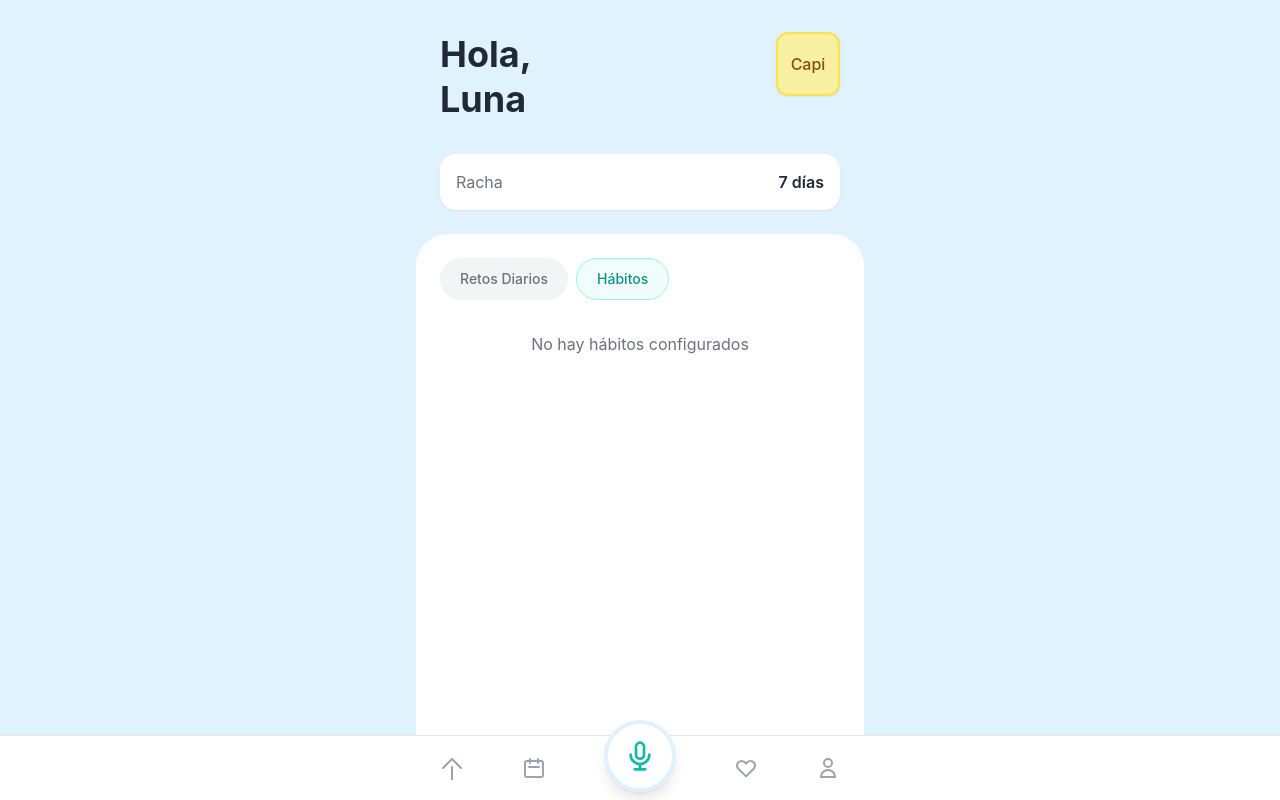
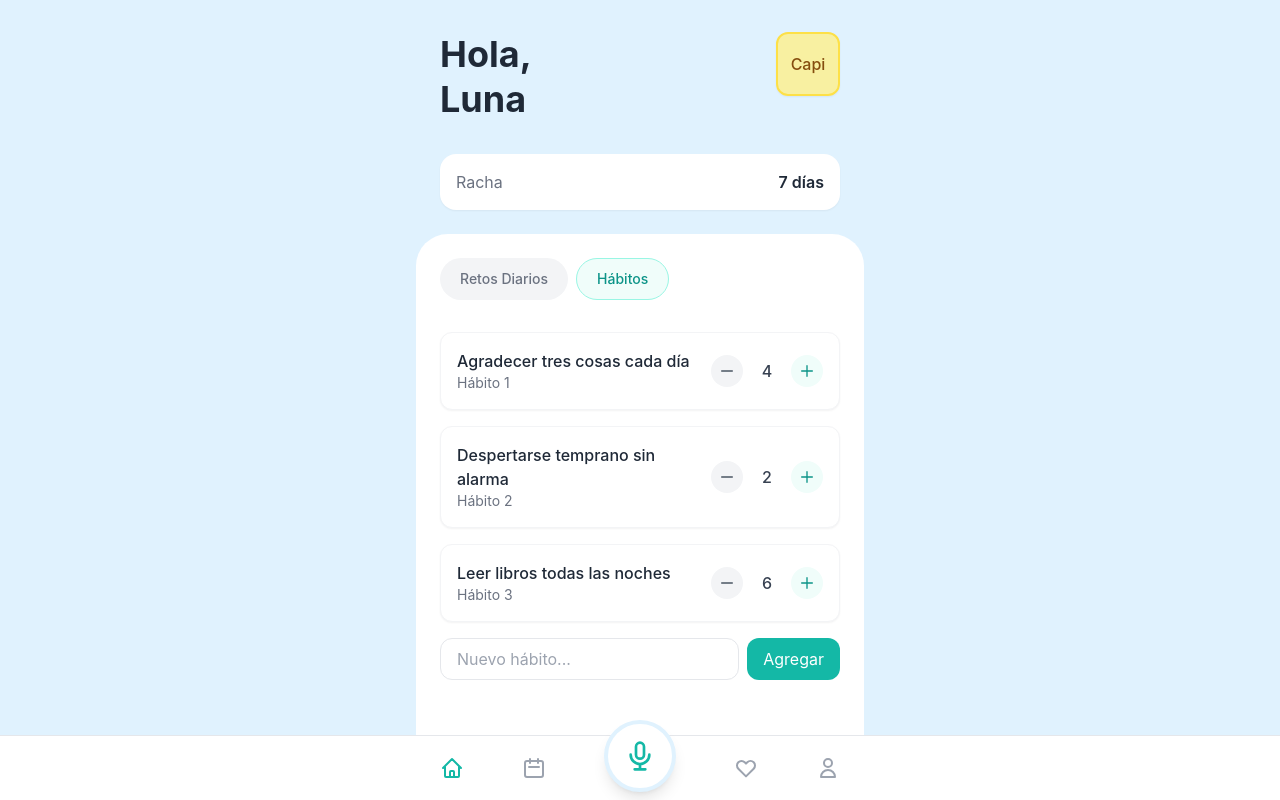
Before and after one commit to Ayrgthon/Calma, a React (Vite) app: page / in a window 1280 px wide. Both pictures are taken after a click on the button "Hábitos". Built offline with nearby package versions, Linux system fonts and the light colour scheme.

Commit message:
Home: Incorporación del apartado Habitos

```diff
--- a/src/RetosDiarios.jsx
+++ b/src/RetosDiarios.jsx
@@ -4,7 +4,9 @@ import React, { useState } from "react";
 const icons = {
   home: (
     <svg className="w-6 h-6" fill="none" stroke="currentColor" viewBox="0 0 24 24">
-      <path strokeLinecap="round" strokeLinejoin="round" strokeWidth={2} d="M3 12l9-9 9 9m-9 3v9m0-13v4" />
+      <path strokeLinecap="round" strokeLinejoin="round" strokeWidth={2}
+        d="M3 12l2-2m0 0l7-7 7 7M5 10v10a1 1 0 001 1h3m10-11l2 2m-2-2v10a1 1 0 01-1 1h-3m-6 0a1 1 0 001-1v-4a1 1 0 011-1h2a1 1 0 011 1v4a1 1 0 001 1m-6 0h6"
+      />
     </svg>
   ),
   calendar: (
@@ -32,7 +34,23 @@ const icons = {
       <path strokeLinecap="round" strokeLinejoin="round" strokeWidth={3} d="M5 13l4 4L19 7" />
     </svg>
   ),
+  plus: (
+    <svg className="w-4 h-4" fill="none" stroke="currentColor" viewBox="0 0 24 24">
+      <path strokeLinecap="round" strokeLinejoin="round" strokeWidth={2} d="M12 4v16m8-8H4" />
+    </svg>
+  ),
+  minus: (
+    <svg className="w-4 h-4" fill="none" stroke="currentColor" viewBox="0 0 24 24">
+      <path strokeLinecap="round" strokeLinejoin="round" strokeWidth={2} d="M20 12H4" />
+    </svg>
+  ),
 };
+
+const habitosIniciales = [
+  { id: 1, titulo: "Agradecer tres cosas cada día", descripcion: "Hábito 1", contador: 4 },
+  { id: 2, titulo: "Despertarse temprano sin alarma", descripcion: "Hábito 2", contador: 2 },
+  { id: 3, titulo: "Leer libros todas las noches", descripcion: "Hábito 3", contador: 6 },
+];
 
 const tareasIniciales = [
   { id: 1, texto: "Un día gris", completada: false },
@@ -43,6 +61,9 @@ const tareasIniciales = [
 export default function RetosDiarios() {
   const [tab, setTab] = useState("retos");
   const [tareas, setTareas] = useState(tareasIniciales);
+  const [habitos, setHabitos] = useState(habitosIniciales);
+  const [nuevoHabito, setNuevoHabito] = useState("");
+  const [vistaActual, setVistaActual] = useState("inicio");
 
   const toggleTarea = (id) => {
     setTareas(tareas.map(tarea =>
@@ -50,8 +71,32 @@ export default function RetosDiarios() {
     ));
   };
 
+  const ajustarContador = (id, incremento) => {
+    setHabitos(habitos.map(habito =>
+      habito.id === id
+        ? { ...habito, contador: Math.max(0, habito.contador + incremento) }
+        : habito
+    ));
+  };
+
+  const agregarHabito = () => {
+    if (nuevoHabito.trim()) {
+      const nuevoId = Math.max(...habitos.map(h => h.id)) + 1;
+      setHabitos([...habitos, {
+        id: nuevoId,
+        titulo: nuevoHabito,
+        descripcion: `Hábito ${nuevoId}`,
+        contador: 0
+      }]);
+      setNuevoHabito("");
+    }
+  };
+
+  const renderContenido = () => {
+    switch (vistaActual) {
+      case "inicio":
         return (
-    <div className="min-h-screen bg-sky-100 flex flex-col">
+          <>
             {/* Header */}
             <header className="px-6 pt-8 pb-4">
               <div className="flex justify-between items-start">
@@ -100,7 +145,7 @@ export default function RetosDiarios() {
                 </button>
               </div>
 
-        {/* Tasks */}
+              {/* Tasks or Habits */}
               {tab === "retos" && (
                 <ul className="mt-8 space-y-4">
                   {tareas.map((tarea) => (
@@ -122,17 +167,82 @@ export default function RetosDiarios() {
                   ))}
                 </ul>
               )}
+
               {tab === "habitos" && (
-          <div className="mt-8 text-center text-gray-500">
-            No hay hábitos configurados
+                <div className="mt-8 space-y-4">
+                  {/* Lista de hábitos */}
+                  {habitos.map((habito) => (
+                    <div key={habito.id} className="bg-white rounded-xl p-4 shadow-sm border border-gray-100">
+                      <div className="flex justify-between items-center">
+                        <div className="flex-1">
+                          <h3 className="font-medium text-gray-800">{habito.titulo}</h3>
+                          <p className="text-sm text-gray-500">{habito.descripcion}</p>
+                        </div>
+                        <div className="flex items-center gap-3 ml-4">
+                          <button
+                            onClick={() => ajustarContador(habito.id, -1)}
+                            className="w-8 h-8 flex items-center justify-center rounded-full bg-gray-100 text-gray-600 hover:bg-gray-200 transition-colors"
+                          >
+                            {icons.minus}
+                          </button>
+                          <span className="w-6 text-center font-medium text-gray-700">
+                            {habito.contador}
+                          </span>
+                          <button
+                            onClick={() => ajustarContador(habito.id, 1)}
+                            className="w-8 h-8 flex items-center justify-center rounded-full bg-teal-50 text-teal-600 hover:bg-teal-100 transition-colors"
+                          >
+                            {icons.plus}
+                          </button>
+                        </div>
+                      </div>
+                    </div>
+                  ))}
+
+                  {/* Formulario para agregar nuevo hábito */}
+                  <div className="mt-6">
+                    <div className="flex gap-2">
+                      <input
+                        type="text"
+                        value={nuevoHabito}
+                        onChange={(e) => setNuevoHabito(e.target.value)}
+                        placeholder="Nuevo hábito..."
+                        className="flex-1 px-4 py-2 rounded-xl border border-gray-200 focus:outline-none focus:border-teal-500"
+                      />
+                      <button
+                        onClick={agregarHabito}
+                        className="px-4 py-2 bg-teal-500 text-white rounded-xl hover:bg-teal-600 transition-colors"
+                      >
+                        Agregar
+                      </button>
+                    </div>
+                  </div>
                 </div>
               )}
             </main>
+          </>
+        );
+      // Aquí podemos agregar más casos para otras vistas cuando las necesitemos
+      default:
+        return <div>Vista no encontrada</div>;
+    }
+  };
+
+  return (
+    <div className="min-h-screen bg-sky-100 flex flex-col">
+      {renderContenido()}
 
       {/* Bottom Navigation */}
       <nav className="fixed bottom-0 left-0 right-0 bg-white border-t border-gray-200">
         <div className="max-w-md mx-auto px-6 h-16 flex items-center justify-between">
-          <button className="text-gray-400">{icons.home}</button>
+          <button
+            onClick={() => setVistaActual("inicio")}
+            className={`text-gray-400 hover:text-teal-500 transition-colors ${
+              vistaActual === "inicio" ? "text-teal-500" : ""
+            }`}
+          >
+            {icons.home}
+          </button>
           <button className="text-gray-400">{icons.calendar}</button>
           <button className="text-teal-500 -mt-6 bg-white p-4 rounded-full shadow-lg border-4 border-sky-100">
             {icons.paw}
```
Lines whose indentation alone changed are shown as unchanged.
